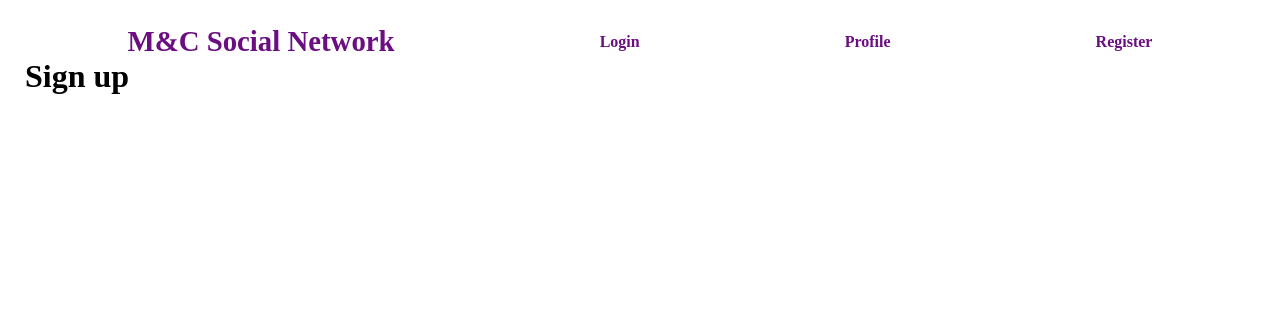
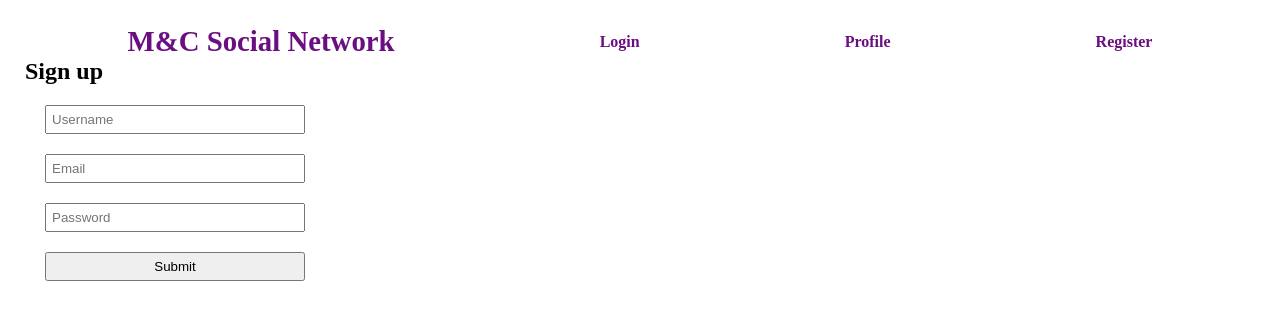
Before and after one commit to Mtwod/thpnext_w07_mini_social_network, a React (Create React App) app: page /register in a window 1280 px wide. Shown: the top 320 px of the page. Built offline with nearby package versions, Linux system fonts and the light colour scheme.

Commit message:
Add register form component

```diff
--- /dev/null
+++ b/src/pages/Register/RegisterForm/index.jsx
@@ -0,0 +1,77 @@
+import { useState } from 'react';
+import './style.scss';
+
+const RegisterForm = () => {
+  const [username, setUsername] = useState('');
+  const [email, setEmail] = useState('');
+  const [password, setPassword] = useState('');
+
+  const handleChangeUsername = (event) => {
+    setUsername(event.target.value);
+  };
+
+  const handleChangeEmail = (event) => {
+    setEmail(event.target.value);
+  };
+
+  const handleChangePassword = (event) => {
+    setPassword(event.target.value);
+  };
+
+  // const emailRegex = /^[\w-.]+@([\w-]+\.)+[\w-]{2,4}$/;
+  const emailRegex = /\S+@\S+\.\S+/;
+
+  const isSubmitConditionValid = (
+    username.length > 2
+    && password.length > 5
+    && emailRegex.test(email)
+  );
+
+  const handleSubmit = (event) => {
+    if (isSubmitConditionValid) {
+      event.preventDefault();
+    }
+    console.log({
+      username,
+      email,
+      password,
+    });
+  };
+
+  return (
+    <form className="RegisterForm">
+      <input
+        className="RegisterForm__username"
+        type="text"
+        name="username"
+        minLength="3"
+        value={username}
+        onChange={handleChangeUsername}
+        placeholder="Username"
+        required
+      />
+      <input
+        className="RegisterForm__email"
+        type="email"
+        name="email"
+        value={email}
+        onChange={handleChangeEmail}
+        placeholder="Email"
+        required
+      />
+      <input
+        className="RegisterForm__password"
+        type="password"
+        name="password"
+        minLength="6"
+        value={password}
+        onChange={handleChangePassword}
+        placeholder="Password"
+        required
+      />
+      <input type="submit" onClick={handleSubmit} value="Submit" />
+    </form>
+  );
+};
+
+export default RegisterForm;
--- /dev/null
+++ b/src/pages/Register/RegisterForm/style.scss
@@ -0,0 +1,11 @@
+.RegisterForm {
+  padding: 20px;
+  display: grid;
+  grid-template-columns: auto;
+  row-gap: 20px;
+  width: 300px;
+
+  input {
+    padding: 5px;
+  }
+}
--- a/src/pages/Register/index.jsx
+++ b/src/pages/Register/index.jsx
@@ -1,6 +1,9 @@
+import RegisterForm from './RegisterForm';
+
 const Register = () => (
   <div className="Register">
-    <h1>Sign up</h1>
+    <h2>Sign up</h2>
+    <RegisterForm />
   </div>
 );
 
```
